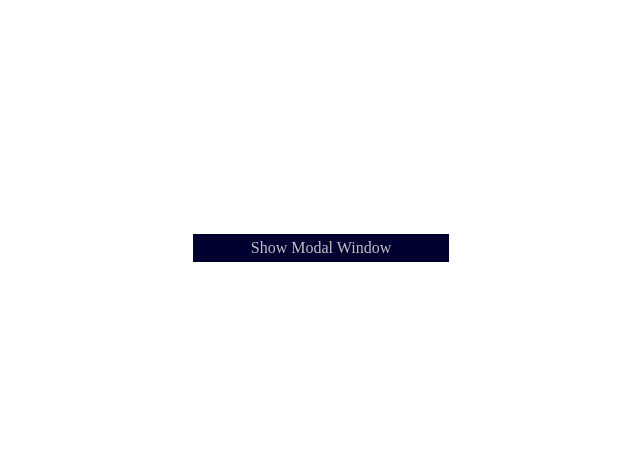
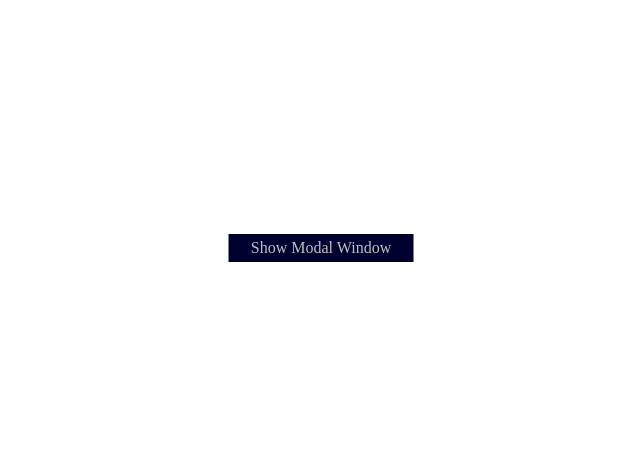
Before and after one commit to ivankvitka/ModalWindow, a website: page app/index.html in a window 1280 px wide. Shown: the part 152-603 px from the top of the page, without its empty margins (319-959 px from the left). Drawn offline with Linux system fonts and the light colour scheme.

Commit message:
fixed button-width

```diff
--- a/app/css/main.css
+++ b/app/css/main.css
@@ -92,7 +92,6 @@ body {
   position: absolute;
   top: 50%;
   left: 50%;
-  width: 50%;
   min-width: 185px;
   padding: 5px 20px;
   color: #c0c0c0;
--- a/dest/css/main.css
+++ b/dest/css/main.css
@@ -92,7 +92,6 @@ body {
   position: absolute;
   top: 50%;
   left: 50%;
-  width: 50%;
   min-width: 185px;
   padding: 5px 20px;
   color: #c0c0c0;
```
